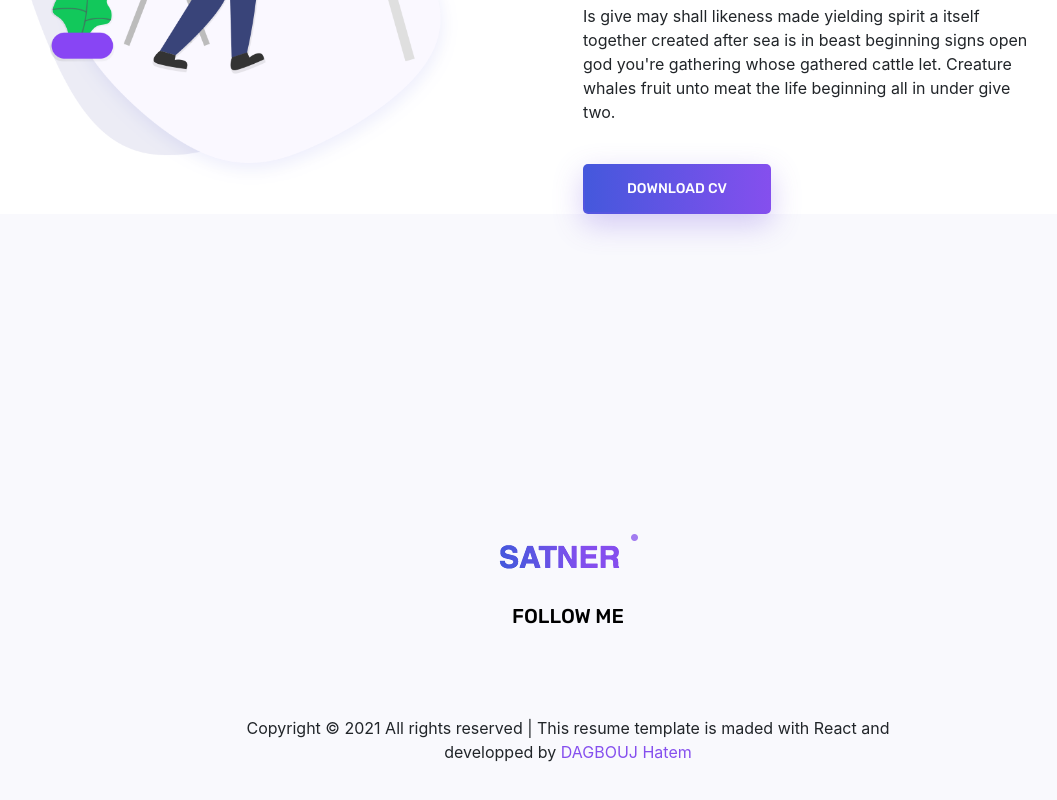
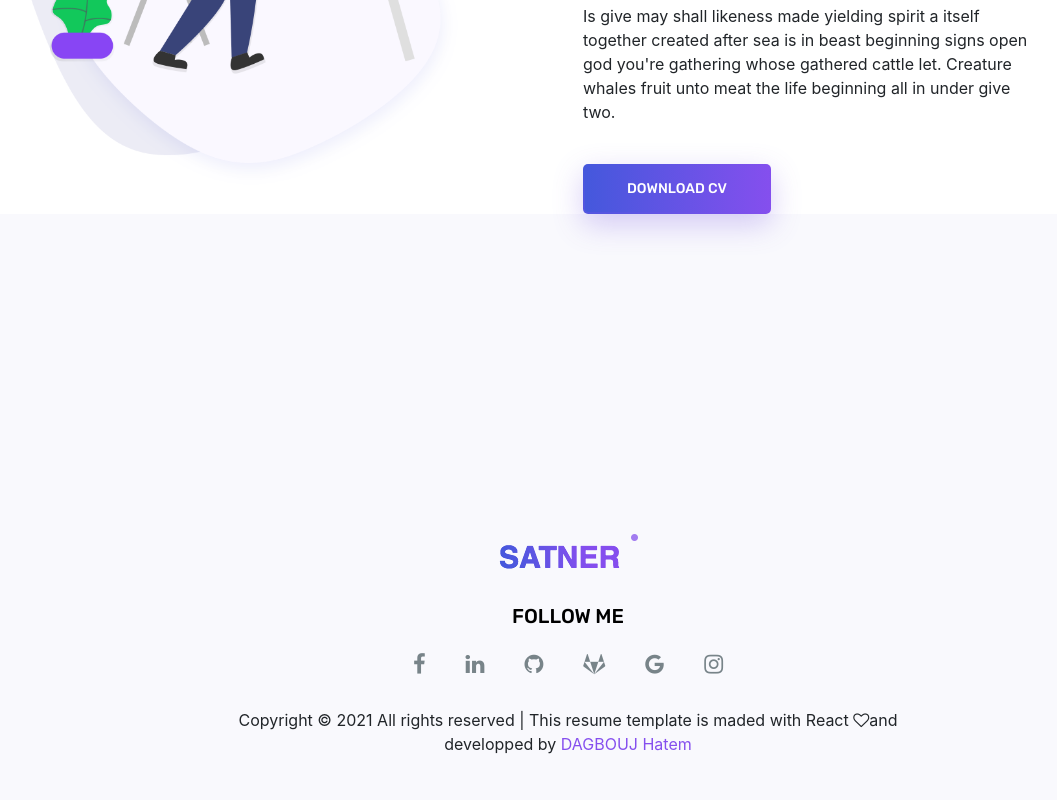
Before and after one commit to dagboujhatem/resume-reactjs, a React (Create React App) app: page / in a window 1280 px wide. Shown: the part 1082-1882 px from the top of the page, without its empty margins (72-1129 px from the left). Built offline with nearby package versions, Linux system fonts and the light colour scheme.

Commit message:
install font-awsome & create footer items

```diff
--- a/package.json
+++ b/package.json
@@ -7,6 +7,7 @@
     "@testing-library/react": "^11.1.0",
     "@testing-library/user-event": "^12.1.10",
     "bootstrap": "^4.1.3",
+    "font-awesome": "^4.7.0",
     "node-sass": "^4.14.1",
     "react": "^17.0.2",
     "react-dom": "^17.0.2",
--- a/src/components/Footer.js
+++ b/src/components/Footer.js
@@ -16,10 +16,12 @@ const Footer = (props) => {
 							<h4>Follow Me</h4>
 						</div>
 						<div className="footer_social">
-							<a href="#"><i className="fa fa-facebook"></i></a>
-							<a href="#"><i className="fa fa-twitter"></i></a>
-							<a href="#"><i className="fa fa-dribbble"></i></a>
-							<a href="#"><i className="fa fa-behance"></i></a>
+							<a href="https://www.facebook.com/hatem.dag.7127" target="_blank"><i className="fa fa-facebook"></i></a>
+							<a href="https://www.linkedin.com/in/dagbouj-hatem/" target="_blank"><i className="fa fa-linkedin"></i></a>
+							<a href="https://github.com/dagboujhatem" target="_blank"><i className="fa fa-github"></i></a>
+							<a href="https://gitlab.com/DagboujHatem" target="_blank"><i className="fa fa-gitlab"></i></a>
+							<a href="https://gitlab.com/DagboujHatem" target="_blank"><i className="fa fa-google"></i></a>
+							<a href="https://gitlab.com/DagboujHatem" target="_blank"><i className="fa fa-instagram"></i></a>
 						</div>
 					</div>
 				</div>
@@ -27,7 +29,7 @@ const Footer = (props) => {
 			<div className="row footer_bottom justify-content-center">
 				<p className="col-lg-8 col-sm-12 footer-text">
 					Copyright &copy; <span>{fullYear}</span> All rights reserved | This resume template is maded with React <i className="fa fa-heart-o" aria-hidden="true"></i>
-					and developped by <a href="https://colorlib.com" target="_blank"> DAGBOUJ Hatem</a>
+					and developped by <a href="https://www.linkedin.com/in/dagbouj-hatem/" target="_blank"> DAGBOUJ Hatem</a>
 				</p>
 			</div>
 		</div>
--- a/src/scss/style.scss
+++ b/src/scss/style.scss
@@ -9,6 +9,9 @@
 @import "custom";
 
 // Import bootstrap styles
-@import "~bootstrap/scss/bootstrap.scss"
+@import "~bootstrap/scss/bootstrap.scss";
+
+// Import font awesome styles
+@import '~font-awesome/scss/font-awesome.scss';
 
 // If you want to add something do it here
```
Also changed, not shown: 1 other file (tests, documents, lock files or other folders).
